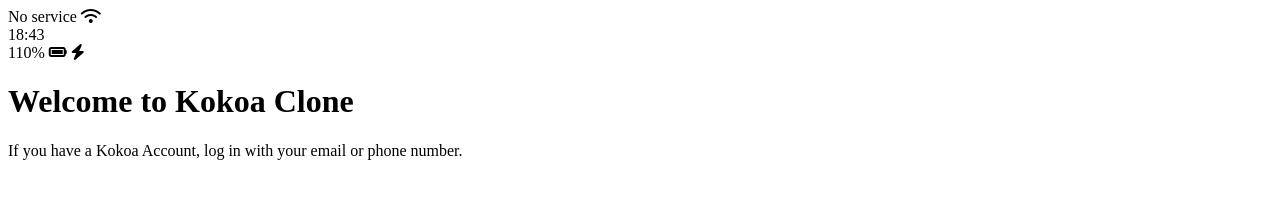
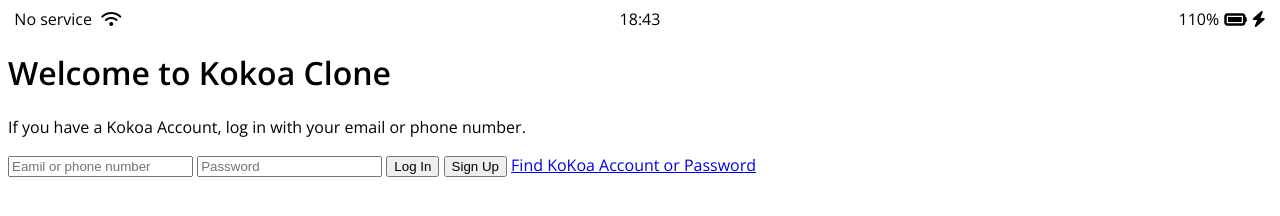
Before and after one commit to PeterParkerBC/kokoa-clone-2022, a plain HTML site: page index.html in a window 1280 px wide. Drawn offline with nearby package versions, Linux system fonts and the light colour scheme.

Commit message:
css_status-bar_updated

```diff
--- /dev/null
+++ b/css/styles.css
@@ -0,0 +1,32 @@
+@import url("https://fonts.googleapis.com/css2?family=Open+Sans:wght@400;600&display=swap");
+
+body {
+  font-family: "Open Sans", sans-serif;
+}
+.status-bar {
+  display: flex;
+  justify-content: center;
+}
+
+.status-bar__column {
+  width: 33%;
+}
+
+.status-bar__column:first-child span {
+  margin-right: 5px;
+}
+
+.status-bar__column:nth-child(2) {
+  display: flex;
+  justify-content: center;
+}
+
+.status-bar__column:last-child {
+  display: flex;
+  justify-content: flex-end;
+  align-items: center;
+}
+
+.status-bar__column .fa-battery-full {
+  margin: 0px 5px;
+}
--- a/index.html
+++ b/index.html
@@ -1,6 +1,7 @@
 <!DOCTYPE html>
 <html lang="en">
   <head>
+    <link rel="stylesheet" href="css/styles.css" />
     <meta charset="UTF-8" />
     <meta http-equiv="X-UA-Compatible" content="IE=edge" />
     <meta name="viewport" content="width=device-width, initial-scale=1.0" />
@@ -11,21 +12,31 @@
       <div class="status-bar__column">
         <span>No service</span>
         <i class="fa-solid fa-wifi"></i>
-        </svg>
       </div>
-      <div class="status-bar__column"></div>
-      <span>18:43</span>
+      <div class="status-bar__column">
+        <span>18:43</span>
+      </div>
       <div class="status-bar__column">
         <span>110%</span>
-        <i class="fa-solid fa-battery-full"></i>
+        <i class="fa-solid fa-battery-full fa-lg"></i>
         <i class="fa-solid fa-bolt"></i>
       </div>
     </div>
 
     <header class="welcome-header">
-<h1 class="welcome-header__title">Welcome to Kokoa Clone</h1>
-<p class="welcome-header__text">If you have a Kokoa Account, log in with your email or phone number.</p>
+      <h1 class="welcome-header__title">Welcome to Kokoa Clone</h1>
+      <p class="welcome-header__text">
+        If you have a Kokoa Account, log in with your email or phone number.
+      </p>
     </header>
+
+    <form id="login-form">
+      <input type="text" placeholder="Eamil or phone number" />
+      <input type="password" placeholder="Password" />
+      <input type="submit" value="Log In" />
+      <input type="submit" value="Sign Up" />
+      <a href="#">Find KoKoa Account or Password</a>
+    </form>
     <script
       src="https://kit.fontawesome.com/55d7d4196f.js"
       crossorigin="anonymous"
@@ -38,4 +49,7 @@
 2. status-bar__column : __means adding
 3. BEM : block element modifier (코딩 관습을 따르자)
 4. icon: https://heroicons.com/  &   https://heroicons.dev/  &  https://fontawesome.com/
+5. # <- go to the same page
+6. https://fonts.google.com/ <- font-family 모음집
+7. css hack:
 -->
```
